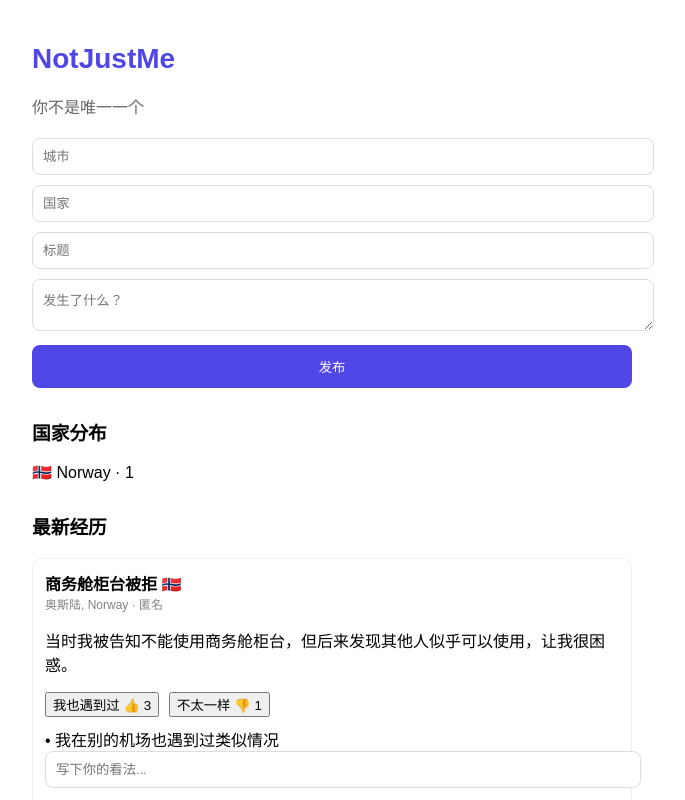
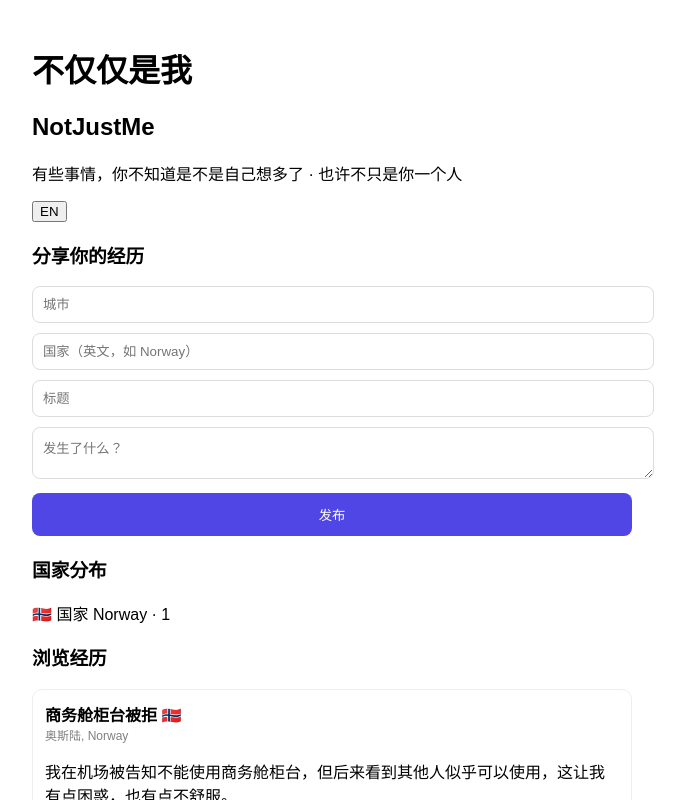
Before and after one commit to contactnotjustme-wq/Notjustme.app, a Next.js app: page / in a window 1280 px wide. Shown: the top 800 px of the page, without its empty margins (308-993 px from the left). Built offline with nearby package versions, Linux system fonts and the light colour scheme.

Commit message:
Update index.js

```diff
--- a/pages/index.js
+++ b/pages/index.js
@@ -1,169 +1,180 @@
-// ✅ UPDATED VERSION (Chinese-first + Mobile single column)
+// ✅ FULL UPDATED VERSION (ZH-first + EN switch + feed preview + share)
 
 import { useEffect, useMemo, useState } from "react";
 
-const STORAGE_KEY = "notjustme_reports_v1";
+const STORAGE_KEY = "notjustme_reports_v2";
 
-const t = {
-  brand: "NotJustMe",
-  tagline: "你不是唯一一个",
+const TEXT = {
+  zh: {
+    brandCN: "不仅仅是我",
+    brandEN: "NotJustMe",
+    slogan: "有些事情，你不知道是不是自己想多了 · 也许不只是你一个人",
     share: "分享你的经历",
+    browse: "浏览经历",
     city: "城市",
-  country: "国家",
+    country: "国家（英文，如 Norway）",
     title: "标题",
     details: "发生了什么？",
     submit: "发布",
     similar: "我也遇到过",
     different: "不太一样",
     comment: "写下你的看法...",
-  post: "发送",
-  stats: "国家分布",
-  feed: "最新经历",
-  anonymous: "匿名"
+    anonymous: "匿名",
+    switch: "EN",
+    shareBtn: "分享",
+    stats: "国家分布"
+  },
+  en: {
+    brandCN: "NotJustMe",
+    brandEN: "NotJustMe",
+    slogan: "Real stories. Shared patterns.",
+    share: "Share your story",
+    browse: "Browse",
+    city: "City",
+    country: "Country",
+    title: "Title",
+    details: "What happened?",
+    submit: "Submit",
+    similar: "I had similar experience",
+    different: "Not the same",
+    comment: "Add a comment...",
+    anonymous: "Anonymous",
+    switch: "中文",
+    shareBtn: "Share",
+    stats: "Country stats"
+  }
 };
 
-function getFlag(country) {
+function flag(country) {
   if (!country) return "🌍";
-  const code = country.slice(0, 2).toUpperCase();
-  return code.replace(/./g, c => String.fromCodePoint(127397 + c.charCodeAt()));
+  const code = country.slice(0,2).toUpperCase();
+  return code.replace(/./g,c=>String.fromCodePoint(127397+c.charCodeAt()));
 }
 
 function seed() {
   return [{
-    id: 1,
-    city: "奥斯陆",
-    country: "Norway",
-    title: "商务舱柜台被拒",
-    details: "当时我被告知不能使用商务舱柜台，但后来发现其他人似乎可以使用，让我很困惑。",
-    likes: 3,
-    dislikes: 1,
-    comments: [{ id: 1, text: "我在别的机场也遇到过类似情况" }]
+    id:1,
+    city:"奥斯陆",
+    country:"Norway",
+    title:"商务舱柜台被拒",
+    details:"我在机场被告知不能使用商务舱柜台，但后来看到其他人似乎可以使用，这让我有点困惑，也有点不舒服。",
+    likes:5,
+    dislikes:1,
+    comments:[{id:1,text:"我在别的机场也遇到过类似情况"}]
   }];
 }
 
-export default function Home() {
-  const [data, setData] = useState([]);
-  const [form, setForm] = useState({ city: "", country: "", title: "", details: "" });
+export default function App(){
+  const [lang,setLang]=useState("zh");
+  const t = TEXT[lang];
 
-  useEffect(() => {
-    const saved = localStorage.getItem(STORAGE_KEY);
-    if (saved) setData(JSON.parse(saved));
-    else {
-      const s = seed();
-      setData(s);
-      localStorage.setItem(STORAGE_KEY, JSON.stringify(s));
+  const [data,setData]=useState([]);
+  const [form,setForm]=useState({city:"",country:"",title:"",details:""});
+
+  useEffect(()=>{
+    const s = localStorage.getItem(STORAGE_KEY);
+    if(s) setData(JSON.parse(s));
+    else{
+      const d=seed();
+      setData(d);
+      localStorage.setItem(STORAGE_KEY,JSON.stringify(d));
     }
-  }, []);
+  },[]);
 
-  useEffect(() => {
-    localStorage.setItem(STORAGE_KEY, JSON.stringify(data));
-  }, [data]);
+  useEffect(()=>{
+    localStorage.setItem(STORAGE_KEY,JSON.stringify(data));
+  },[data]);
 
-  const stats = useMemo(() => {
-    const map = {};
-    data.forEach(d => {
-      map[d.country] = (map[d.country] || 0) + 1;
-    });
+  const stats = useMemo(()=>{
+    const map={};
+    data.forEach(d=>map[d.country]=(map[d.country]||0)+1);
     return Object.entries(map);
-  }, [data]);
+  },[data]);
 
-  const submit = () => {
-    if (!form.title) return;
-    setData([{ ...form, id: Date.now(), likes:0, dislikes:0, comments:[] }, ...data]);
-    setForm({ city:"", country:"", title:"", details:"" });
+  const submit=()=>{
+    if(!form.title) return;
+    setData([{...form,id:Date.now(),likes:0,dislikes:0,comments:[]},...data]);
+    setForm({city:"",country:"",title:"",details:""});
   };
 
-  const vote = (id, type) => {
-    setData(data.map(d => d.id===id ? {
+  const vote=(id,type)=>{
+    setData(data.map(d=>d.id===id?{
       ...d,
-      likes: type==="like" ? d.likes+1 : d.likes,
-      dislikes: type==="dislike" ? d.dislikes+1 : d.dislikes
+      likes:type==="like"?d.likes+1:d.likes,
+      dislikes:type==="dislike"?d.dislikes+1:d.dislikes
     }:d));
   };
 
-  const comment = (id, text) => {
-    if (!text) return;
-    setData(data.map(d => d.id===id ? {
+  const addComment=(id,text)=>{
+    if(!text) return;
+    setData(data.map(d=>d.id===id?{
       ...d,
-      comments:[...d.comments, { id:Date.now(), text }]
+      comments:[...d.comments,{id:Date.now(),text}]
     }:d));
   };
 
+  const share=(item)=>{
+    const text=`${item.title}\n${item.details.slice(0,50)}...\nhttps://notjustme.app`;
+    navigator.clipboard.writeText(text);
+    alert("已复制，可分享到小红书/微信");
+  };
+
   return (
-    <div style={{maxWidth:600, margin:"0 auto", padding:16, fontFamily:"sans-serif"}}>
+    <div style={{maxWidth:600,margin:"0 auto",padding:16,fontFamily:"sans-serif"}}>
 
-      {/* HEADER */}
-      <h1 style={{fontSize:28, color:"#4f46e5"}}>{t.brand}</h1>
-      <p style={{color:"#666"}}>{t.tagline}</p>
+      {/* header */}
+      <h1>{t.brandCN}</h1>
+      <h2 style={{marginTop:0}}>{t.brandEN}</h2>
+      <p>{t.slogan}</p>
 
-      {/* FORM */}
-      <div style={{marginTop:20}}>
+      <button onClick={()=>setLang(lang==="zh"?"en":"zh")}>{t.switch}</button>
+
+      {/* form */}
+      <h3>{t.share}</h3>
       <input style={input} placeholder={t.city} value={form.city} onChange={e=>setForm({...form,city:e.target.value})}/>
       <input style={input} placeholder={t.country} value={form.country} onChange={e=>setForm({...form,country:e.target.value})}/>
       <input style={input} placeholder={t.title} value={form.title} onChange={e=>setForm({...form,title:e.target.value})}/>
       <textarea style={input} placeholder={t.details} value={form.details} onChange={e=>setForm({...form,details:e.target.value})}/>
       <button style={btn} onClick={submit}>{t.submit}</button>
-      </div>
 
-      {/* STATS */}
-      <div style={{marginTop:30}}>
+      {/* stats */}
       <h3>{t.stats}</h3>
-        {stats.map(([c,n])=> (
-          <div key={c}>{getFlag(c)} {c} · {n}</div>
+      {stats.map(([c,n])=>(
+        <div key={c}>{flag(c)} {lang==="zh"?"国家":""} {c} · {n}</div>
       ))}
-      </div>
 
-      {/* FEED */}
-      <div style={{marginTop:30}}>
-        <h3>{t.feed}</h3>
+      {/* feed */}
+      <h3>{t.browse}</h3>
       {data.map(d=>(
         <div key={d.id} style={card}>
-            <b>{d.title}</b> {getFlag(d.country)}
-            <div style={{fontSize:12,color:"gray"}}>{d.city}, {d.country} · {t.anonymous}</div>
-            <p>{d.details}</p>
+          <b>{d.title}</b> {flag(d.country)}
+          <div style={{fontSize:12,color:"gray"}}>{d.city}, {d.country}</div>
+
+          {/* preview mode */}
+          <p>{d.details.slice(0,50)}...</p>
 
           <div style={{display:"flex",gap:10}}>
             <button onClick={()=>vote(d.id,"like")}>{t.similar} 👍 {d.likes}</button>
             <button onClick={()=>vote(d.id,"dislike")}>{t.different} 👎 {d.dislikes}</button>
+            <button onClick={()=>share(d)}>{t.shareBtn}</button>
           </div>
 
-            <div style={{marginTop:10}}>
+          <div>
             {d.comments.map(c=>(<div key={c.id}>• {c.text}</div>))}
             <input style={input} placeholder={t.comment} onKeyDown={e=>{
               if(e.key==="Enter"){
-                  comment(d.id,e.target.value);
+                addComment(d.id,e.target.value);
                 e.target.value="";
               }
             }}/>
           </div>
         </div>
       ))}
-      </div>
 
     </div>
   );
 }
 
-const input = {
-  width:"100%",
-  marginBottom:10,
-  padding:10,
-  border:"1px solid #ddd",
-  borderRadius:8
-};
-
-const btn = {
-  width:"100%",
-  padding:12,
-  background:"#4f46e5",
-  color:"white",
-  border:"none",
-  borderRadius:8
-};
-
-const card = {
-  border:"1px solid #eee",
-  padding:12,
-  borderRadius:10,
-  marginTop:10
-};
+const input={width:"100%",marginBottom:10,padding:10,border:"1px solid #ddd",borderRadius:8};
+const btn={width:"100%",padding:12,background:"#4f46e5",color:"white",border:"none",borderRadius:8};
+const card={border:"1px solid #eee",padding:12,borderRadius:10,marginTop:10};
```
Lines whose indentation alone changed are shown as unchanged.
